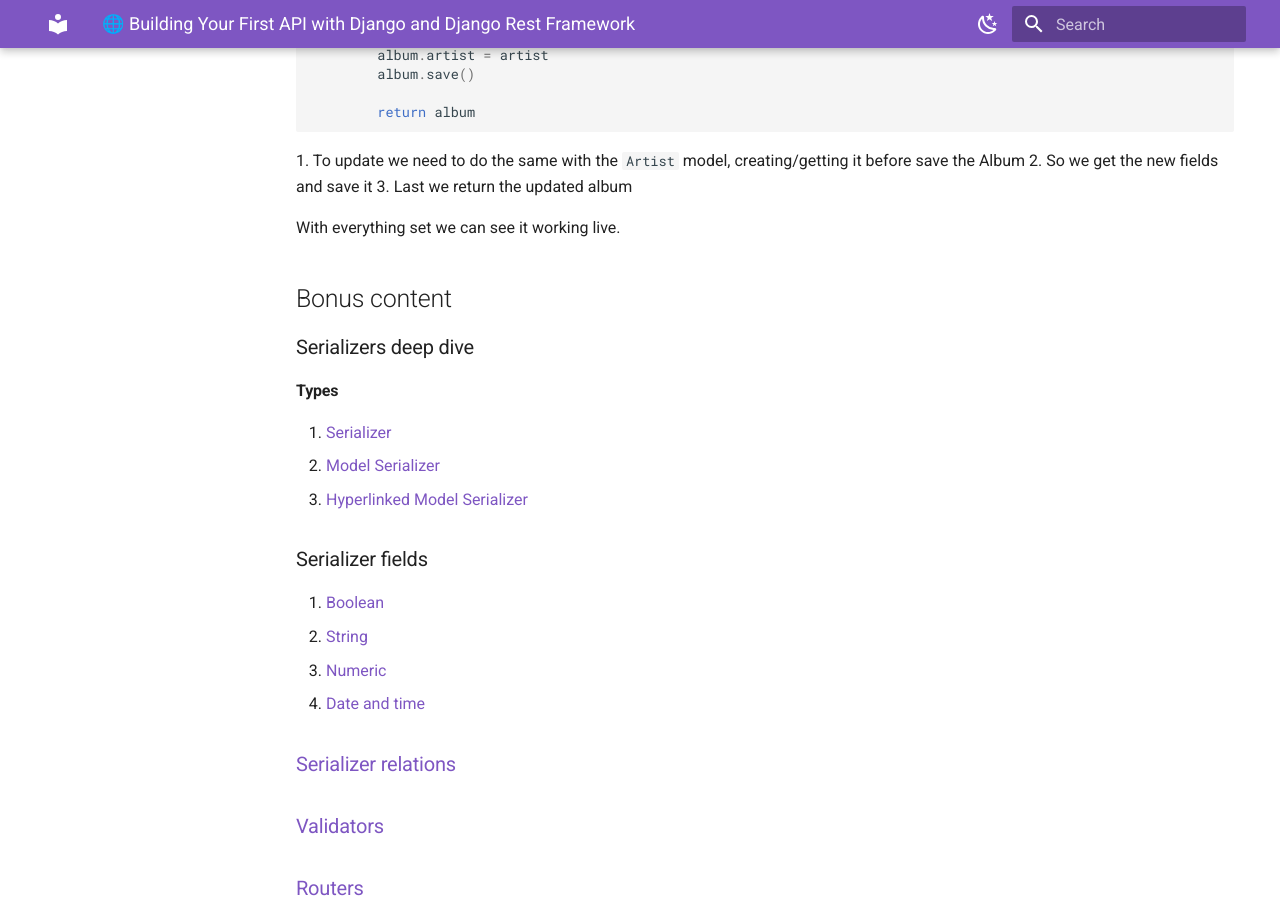
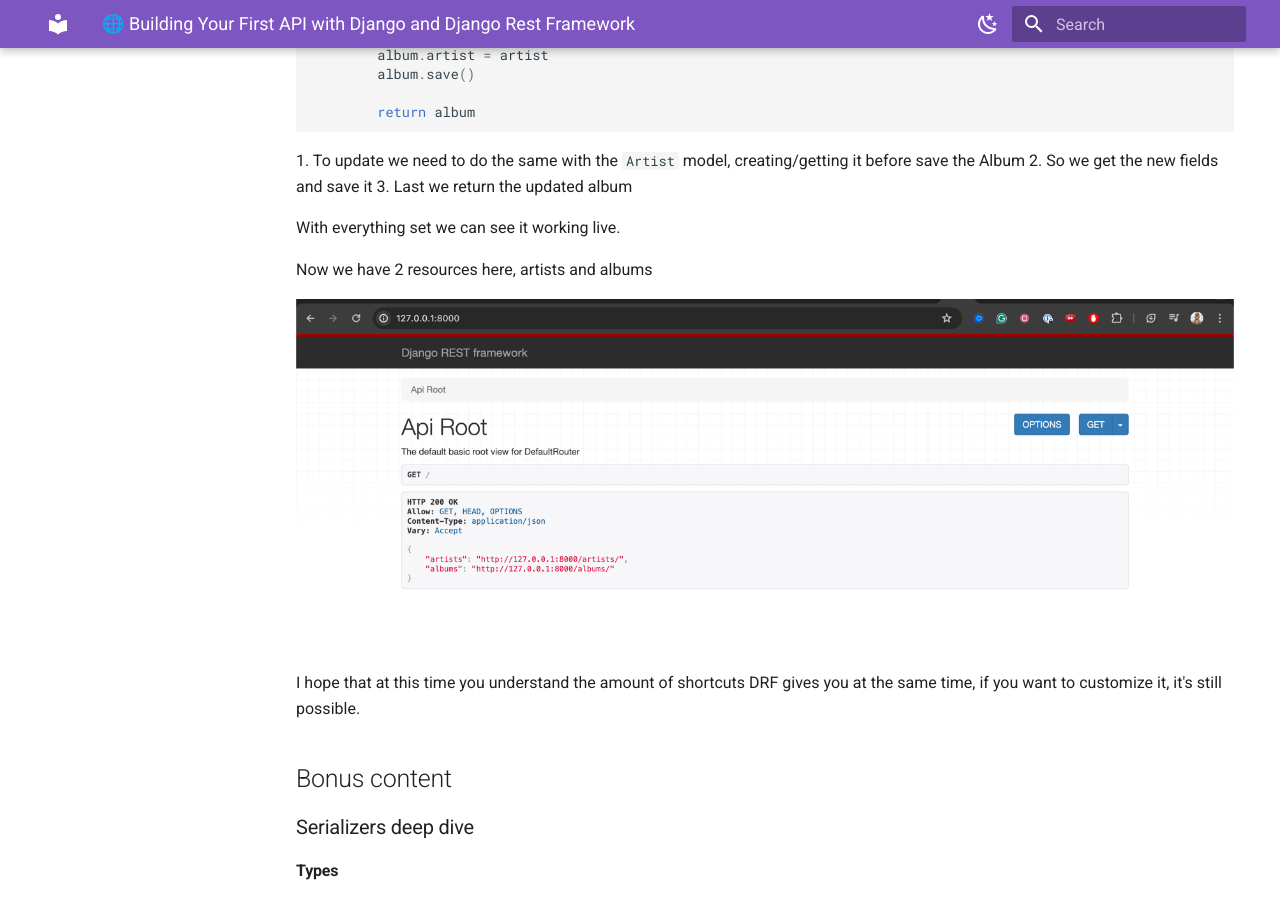
Before and after one commit to lipemorais/building-your-first-api-with-django-and-django-rest-framework, an MkDocs documentation site: the page built from docs/images/index.md, in a window 1280 px wide and 900 px high, scrolled down 11338 px. Built offline with MkDocs 1.6.1 and Material for MkDocs 9.7.7, drawn with Linux system fonts in a browser that asks for light colours.

Commit message:
Add example images to documentation
Additional images were included in the documentation to provide more context on the use of resources in the application. Specifically, a visual representation of the artists and albums resources was added. This should help in understanding the provided shortcuts and customization possibilities in Django REST Framework.

```diff
--- a/docs/images/index.md
+++ b/docs/images/index.md
@@ -512,6 +512,12 @@ and the `update` method
 
 With everything set we can see it working live.
 
+Now we have 2 resources here, artists and albums
+
+![list-artist-album.png](list-artist-album.png)
+
+I hope that at this time you understand the amount of shortcuts DRF gives you at the same time, if you want to customize it, it's still possible.
+
 ## Bonus content
 
 ### Serializers deep dive
```
Also changed, not shown: docs/images/list-artist-album.png (added).
